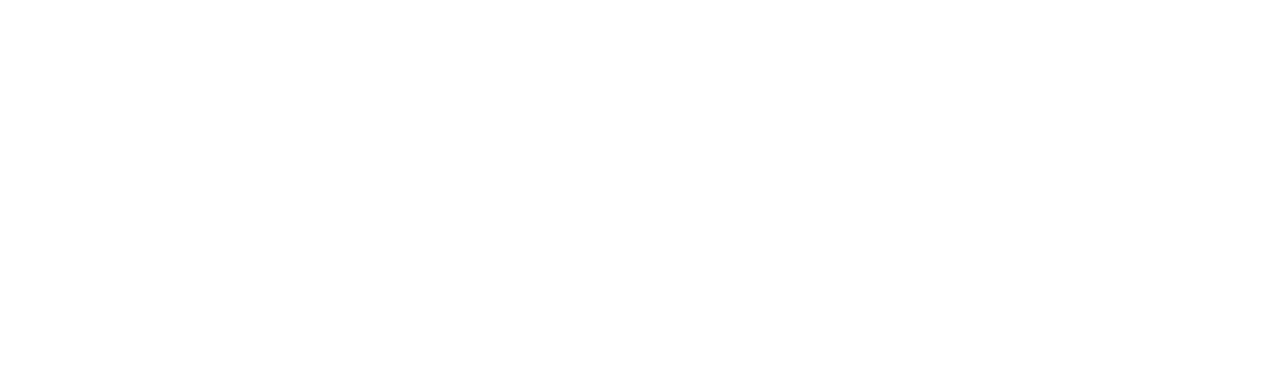
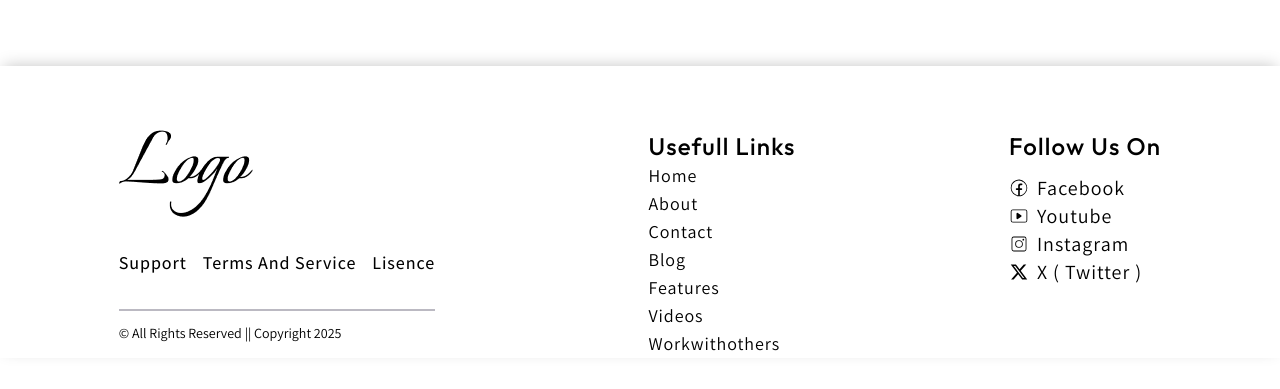
Before and after one commit to devMasrafi/BlogApplication, a React (Vite) app in the folder client/: page / in a window 1280 px wide. Shown: the part 1097-1486 px from the top of the page. Before the commit the page ends 800 px from the top, so only its background shows below. Built offline with nearby package versions, Linux system fonts and the light colour scheme.

Commit message:
footer design

```diff
--- a/client/src/App.jsx
+++ b/client/src/App.jsx
@@ -11,15 +11,19 @@
 import Login from "./pages/Login";
 import SignUp from "./pages/SignUp";
 import TermsAndCondition from "./pages/TermsAndCondition";
+import Support from "./pages/Support";
+import Lisence from "./pages/Lisence";
 
 function App() {
   return (
     <BrowserRouter>
       <Routes>
-        <Route path="/contact" element={<Contact/>}/>
-        <Route path="/signup" element={<SignUp/>}/>
-        <Route path="/login" element={<Login/>}/>
-        <Route path="/termsandcondition" element={<TermsAndCondition/>} />
+        <Route path="/contact" element={<Contact />} />
+        <Route path="/signup" element={<SignUp />} />
+        <Route path="/login" element={<Login />} />
+        <Route path="/termsandcondition" element={<TermsAndCondition />} />
+        <Route path="/support" element={<Support />} />
+        <Route path="/lisence" element={<Lisence />} />
 
         <Route element={<MainLayout />}>
           <Route path="/" element={<Home />} />
--- a/client/src/components/layouts/Footer.jsx
+++ b/client/src/components/layouts/Footer.jsx
@@ -1,9 +1,113 @@
-import React from 'react'
+import React from "react";
+import { Link } from "react-router";
+import { CiFacebook, CiYoutube, CiInstagram } from "react-icons/ci";
+import { RiTwitterXFill } from "react-icons/ri";
 
 const Footer = () => {
+  const socialLinks = [
+    {
+      id: 1,
+      name: "facebook",
+      url: "https://facebook.com",
+      icon: <CiFacebook />,
+    },
+    {
+      id: 2,
+      name: "youtube",
+      url: "https://youtube.com",
+      icon: <CiYoutube />,
+    },
+    {
+      id: 3,
+      name: "instagram",
+      url: "https://instagram.com",
+      icon: <CiInstagram />,
+    },
+    {
+      id: 3,
+      name: "x ( twitter )",
+      url: "https://instagram.com",
+      icon: <RiTwitterXFill />,
+    },
+  ];
+
   return (
-    <div>Footer</div>
-  )
-}
+    <section className="shadow-topside lg:my-[2rem] lg:flex lg:justify-around lg:px-3 lg:pt-[4rem]">
+      <div>
+        <div className="lg:border-secondary/30 border-b-2 lg:mb-3">
+          <div>
+            <img src="../../../Logo.png" alt="site logo" />
+          </div>
+          <div className="lg:py-[2rem]">
+            <ul className="font-assistant font-medium capitalize lg:flex lg:space-x-4 lg:text-lg lg:tracking-wider">
+              <li>
+                <Link to={"/support"}>Support</Link>
+              </li>
+              <li>
+                <Link to={"/termsandcondition"}>terms and service</Link>
+              </li>
+              <li>
+                <Link to={"/lisence"}>Lisence</Link>
+              </li>
+            </ul>
+          </div>
+        </div>
+        <p className="font-assistant capitalize lg:text-sm">
+          &copy; all rights reserved || copyright 2025
+        </p>
+      </div>
+      {/* usefull links */}
+      <div>
+        <h2 className="font-outfit capitalize lg:text-2xl lg:font-medium lg:tracking-wider">
+          usefull links
+        </h2>
+        <ul className="font-assistant capitalize lg:text-lg lg:tracking-wider">
+          <li>
+            <Link to={"/"}>home</Link>
+          </li>
+          <li>
+            <Link to={"/about"}>about</Link>
+          </li>
+          <li>
+            <Link to={"/contact"}>contact</Link>
+          </li>
+          <li>
+            <Link to={"blog"}>blog</Link>
+          </li>
+          <li>
+            <Link to={"/features"}>features</Link>
+          </li>
+          <li>
+            <Link to={"videos"}>videos</Link>
+          </li>
+          <li>
+            <Link to={"/workwithothers"}>workwithothers</Link>
+          </li>
+        </ul>
+      </div>
+      {/* social links */}
+      <div>
+        <h2 className="font-outfit capitalize lg:text-2xl lg:font-medium lg:tracking-wider">
+          follow us on
+        </h2>
+        <ul className="lg:mt-3">
+          {socialLinks.map((link) => (
+            <li key={link.id}>
+              <Link
+                to={link.url}
+                target="_blank"
+                rel="noopener noreferrer"
+                className="font-assistant capitalize hover:text-blue-700 lg:flex lg:items-center lg:gap-x-2 lg:text-xl lg:tracking-wider"
+              >
+                {link.icon}
+                {link.name}
+              </Link>
+            </li>
+          ))}
+        </ul>
+      </div>
+    </section>
+  );
+};
 
-export default Footer
+export default Footer;
--- a/client/src/components/layouts/NavBar.jsx
+++ b/client/src/components/layouts/NavBar.jsx
@@ -12,7 +12,7 @@
         <div className="lg:mx-4">
           <img
             className="lg:h-[2rem] lg:w-[2rem] lg:rounded-full"
-            src="../../../public/pexels-ron-lach-9604304.jpg"
+            src="../../../pexels-ron-lach-9604304.jpg"
             alt="profile image"
           />
         </div>
--- a/client/src/index.css
+++ b/client/src/index.css
@@ -11,4 +11,5 @@
   --color-primary: #FFF;
   --color-secondary: #1E1837;
   --color-ascient: #FFFEF2;
+  --shadow-topside: 0px -4px 15px -4px rgba(0,0,0,0.23);
 }
--- a/client/src/pages/Home.jsx
+++ b/client/src/pages/Home.jsx
@@ -2,9 +2,8 @@
 
 const Home = () => {
   return (
-    <div>
-      <div>
-      </div>
+    <div className="h-[60rem] ">
+      <div></div>
       Home
     </div>
   );
--- /dev/null
+++ b/client/src/pages/Lisence.jsx
@@ -0,0 +1,9 @@
+import React from 'react'
+
+const Lisence = () => {
+  return (
+    <div>Lisence</div>
+  )
+}
+
+export default Lisence
--- /dev/null
+++ b/client/src/pages/Support.jsx
@@ -0,0 +1,9 @@
+import React from 'react'
+
+const Support = () => {
+  return (
+    <div>Support</div>
+  )
+}
+
+export default Support
```
Also changed, not shown: client/src/components/scrollToTop.jsx (added).
